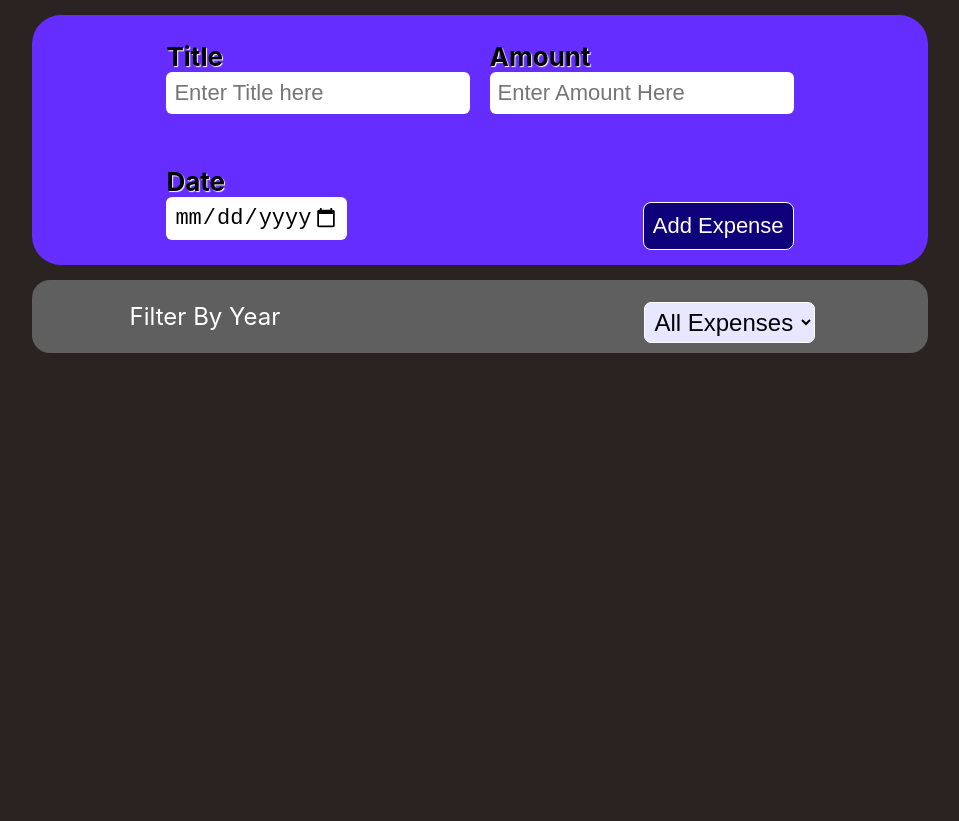
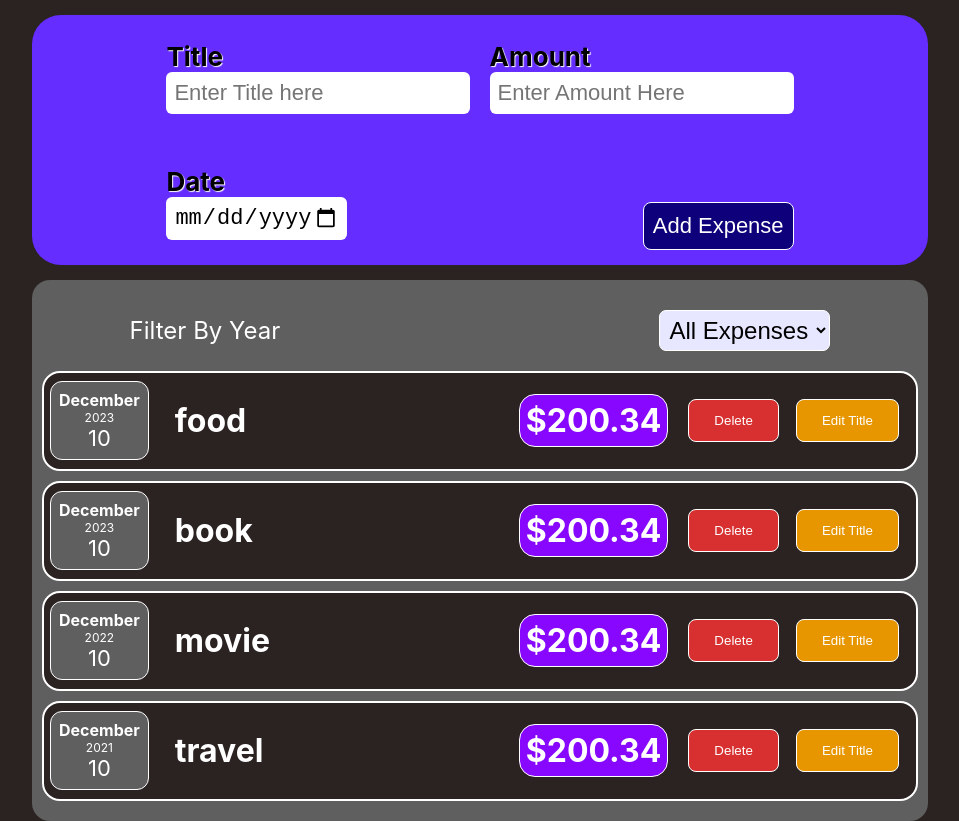
Before and after one commit to amant2904/React-Expense-tracker, a React (Create React App) app: page / in a window 1280 px wide. Shown: the whole page, without its empty margins (160-1119 px from the left). Before the commit the page ends 800 px from the top, so only its background shows below. Built offline with nearby package versions, Linux system fonts and the light colour scheme.

Commit message:
Conditional Rendering in UI done

```diff
--- a/src/App.css
+++ b/src/App.css
@@ -7,9 +7,4 @@
   padding: 10px;
   width: 100%;
   border-radius: 18px;
-  /* position: absolute; */
-  /* position: relative; */
-  /* top: 50%;
-  left: 50%; */
-  /* transform: translate(-50%, -50%); */
 }
--- a/src/App.js
+++ b/src/App.js
@@ -1,13 +1,39 @@
 import React, { useState } from 'react';
 import './App.css';
-import ExpenseItem from './components/Expenses/ExpenseItem.js';
 import Card from './components/UI/Card.js';
 import ExpenseForm from './components/newExpense/ExpenseForm';
 import ExpenseFilter from './components/Expenses/ExpenseFilter';
+import ExpenseList from './components/Expenses/ExpenseList';
 
 const App = () => {
 
-  const [expenses, setExpenses] = useState([]);
+  const [expenses, setExpenses] = useState([
+    {
+      id: Math.random(),
+      date: new Date(2023, 11, 10),
+      title: "food",
+      amount: "200.34"
+    },
+    {
+      id: Math.random(),
+      date: new Date(2023, 11, 10),
+      title: "book",
+      amount: "200.34"
+    },
+    {
+      id: Math.random(),
+      date: new Date(2022, 11, 10),
+      title: "movie",
+      amount: "200.34"
+    },
+    {
+      id: Math.random(),
+      date: new Date(2021, 11, 10),
+      title: "travel",
+      amount: "200.34"
+    },
+  ]);
+  // getting expense data from expenses Form
   const liftUpExpenseDataInApp_handler = (expenseDataInApp) => {
     setExpenses((prvExpense) => {
       return [expenseDataInApp, ...prvExpense];
@@ -16,12 +42,12 @@ const App = () => {
 
   // this is filter value
   const [filter__value, setFilter__value] = useState("all");
-  const liftUpFilterValue = (filterValue) => {
-    setFilter__value(filterValue);
+  const liftUpFilterValue = (selectedValue) => {
+    setFilter__value(selectedValue);
   }
 
   // this is filterd expenses array based on filter value
-  const expenses_filterByYear = (expenses, filter__value) => {
+  const expenses_filterByYear = () => {
     return expenses.filter((i) => {
       if (filter__value === "all") {
         return i;
@@ -37,19 +63,10 @@ const App = () => {
       <ExpenseForm liftUpExpenseDataInApp={liftUpExpenseDataInApp_handler}></ExpenseForm>
       <Card className="expense_items">
         <ExpenseFilter selected={filter__value} liftUpValueInApp={liftUpFilterValue} />
-        {/* this is filter mechanism using map on filtered expenses array*/}
-        {expenses_filterByYear(expenses, filter__value).map((expenses) => {
-          return <ExpenseItem
-            key={expenses.id}
-            date={expenses.date}
-            item={expenses.title}
-            amount={expenses.amount}
-          />
-        })}
+        <ExpenseList allExpense={expenses_filterByYear} />
       </Card>
     </Card>
   );
 }
-// {/* <ExpenseItem key={expenses.id} date={expenses.date} item={expenses.title} amount={expenses.amount}></ExpenseItem> */ } */}
 
 export default App;
--- a/src/components/Expenses/ExpenseFilter.css
+++ b/src/components/Expenses/ExpenseFilter.css
@@ -4,12 +4,12 @@
     align-items: center;
     width: 80%;
     justify-content: space-between;
-    margin: auto;
+    margin: 20px auto;
 }
 .expense-filter select{
-    margin-right: 15px;
+    /* margin-right: 15px; */
     padding: 5px;
-    margin-top: 12px;
+    /* margin-top: 12px; */
     border-radius: 7px;
     font-size: 24px;
     background-color: #e7e8ff;
--- /dev/null
+++ b/src/components/Expenses/ExpenseList.css
@@ -0,0 +1,7 @@
+.NoExpense-Text{
+    text-align: center;
+    font-size: 25px;
+}
+.all_ExpenseItem{
+    margin: 10px 0px;
+}
--- /dev/null
+++ b/src/components/Expenses/ExpenseList.js
@@ -0,0 +1,67 @@
+import React from 'react'
+import ExpenseItem from './ExpenseItem'
+import "./ExpenseList.css"
+
+export default function ExpenseList(props) {
+    let Expenses = <h3 className='NoExpense-Text'>No Expenses Found...</h3>
+
+    if (props.allExpense().length === 1) {
+        Expenses = <div className="all_ExpenseItem">
+            <h3 className='NoExpense-Text'>Only One Expense Available. Please Add Some more...</h3>
+            {props.allExpense().map((expenses) => {
+                return <ExpenseItem key={expenses.id} date={expenses.date} item={expenses.title} amount={expenses.amount} />
+            })}
+        </div>
+    }
+    else if (props.allExpense().length > 1) {
+        Expenses = <div className="all_ExpenseItem">
+            {props.allExpense().map((expenses) => {
+                return <ExpenseItem key={expenses.id} date={expenses.date} item={expenses.title} amount={expenses.amount} />
+            })}
+        </div>
+    }
+
+    // if (props.allExpense().length === 0) {
+    //     return (
+    //         <h3 className='NoExpense-Text'>No Expenses Found...</h3>
+    //     )
+    // }
+    // else if (props.allExpense().length === 1) {
+    //     return (
+    //         <div className="all_ExpenseItem">
+    //             <h3 className='NoExpense-Text'>Only One Expense Available. Please Add Some more...</h3>
+    //             {props.allExpense().map((expenses) => {
+    //                 return <ExpenseItem key={expenses.id} date={expenses.date} item={expenses.title} amount={expenses.amount} />
+    //             })}
+    //         </div>
+    //     )
+    // }
+    // else {
+    //     return (
+    //         <div className="all_ExpenseItem">
+    //             {props.allExpense().map((expenses) => {
+    //                 return <ExpenseItem key={expenses.id} date={expenses.date} item={expenses.title} amount={expenses.amount} />
+    //             })}
+    //         </div>
+    //     )
+    // }
+
+    // ANOTHER WAY OF CONDITIONAL RENDERING :- .........................
+
+    // return (
+    //     <div className="all_ExpenseItem">
+    //         {props.allExpense().length === 0 && <h3 className='NoExpense-Text'>No Expenses Found...</h3>}
+    //         {props.allExpense().length > 0 && props.allExpense().map((expenses) => {
+    //             return <ExpenseItem key={expenses.id} date={expenses.date} item={expenses.title} amount={expenses.amount} />
+    //         })}
+    //     </div>
+    // )
+
+    // ANOTHER WAY OF CONDITIONAL RENDERING :- .........................
+
+    return (
+        <div className="all_ExpenseItem">
+            {Expenses}
+        </div>
+    )
+}
```
